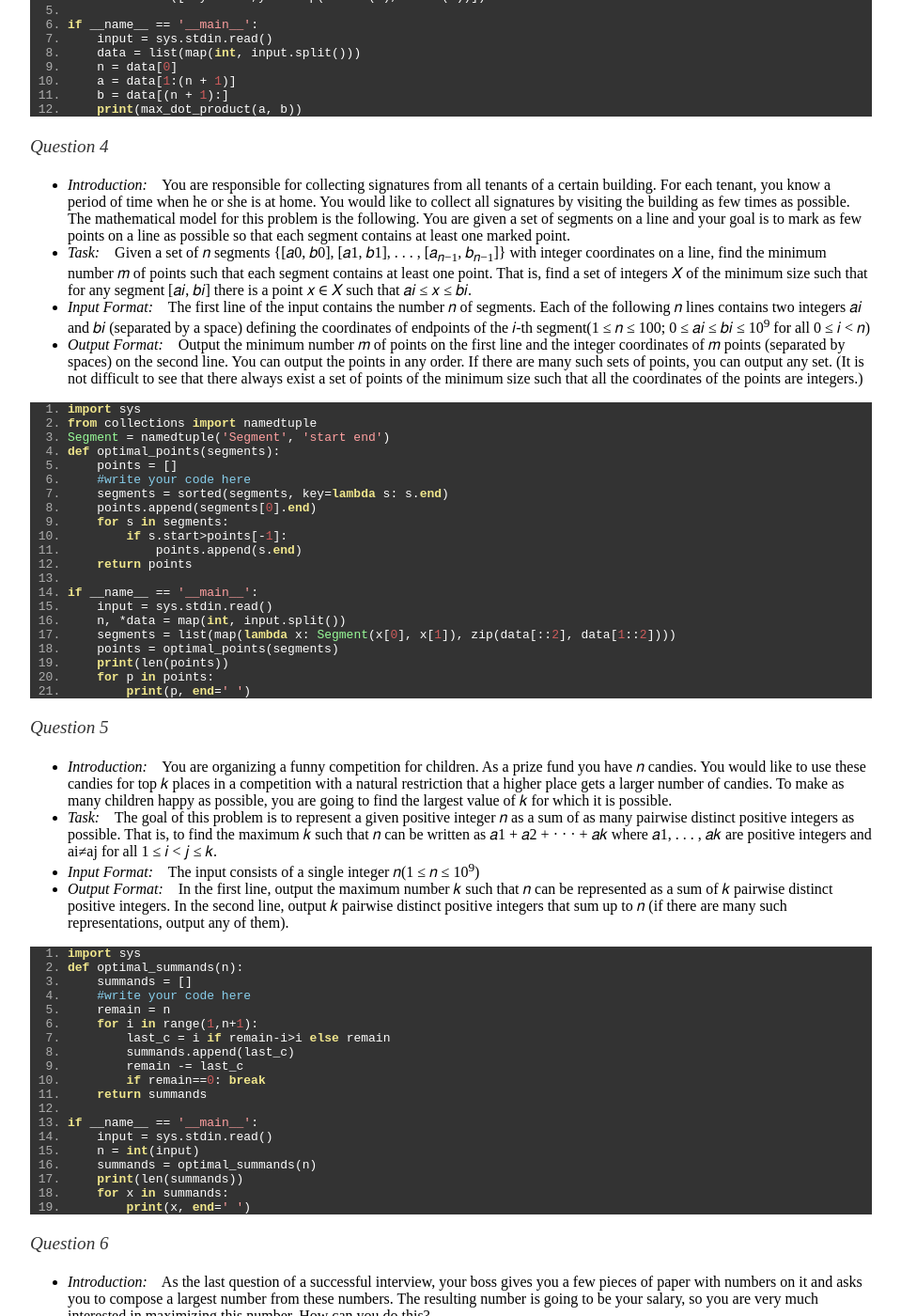
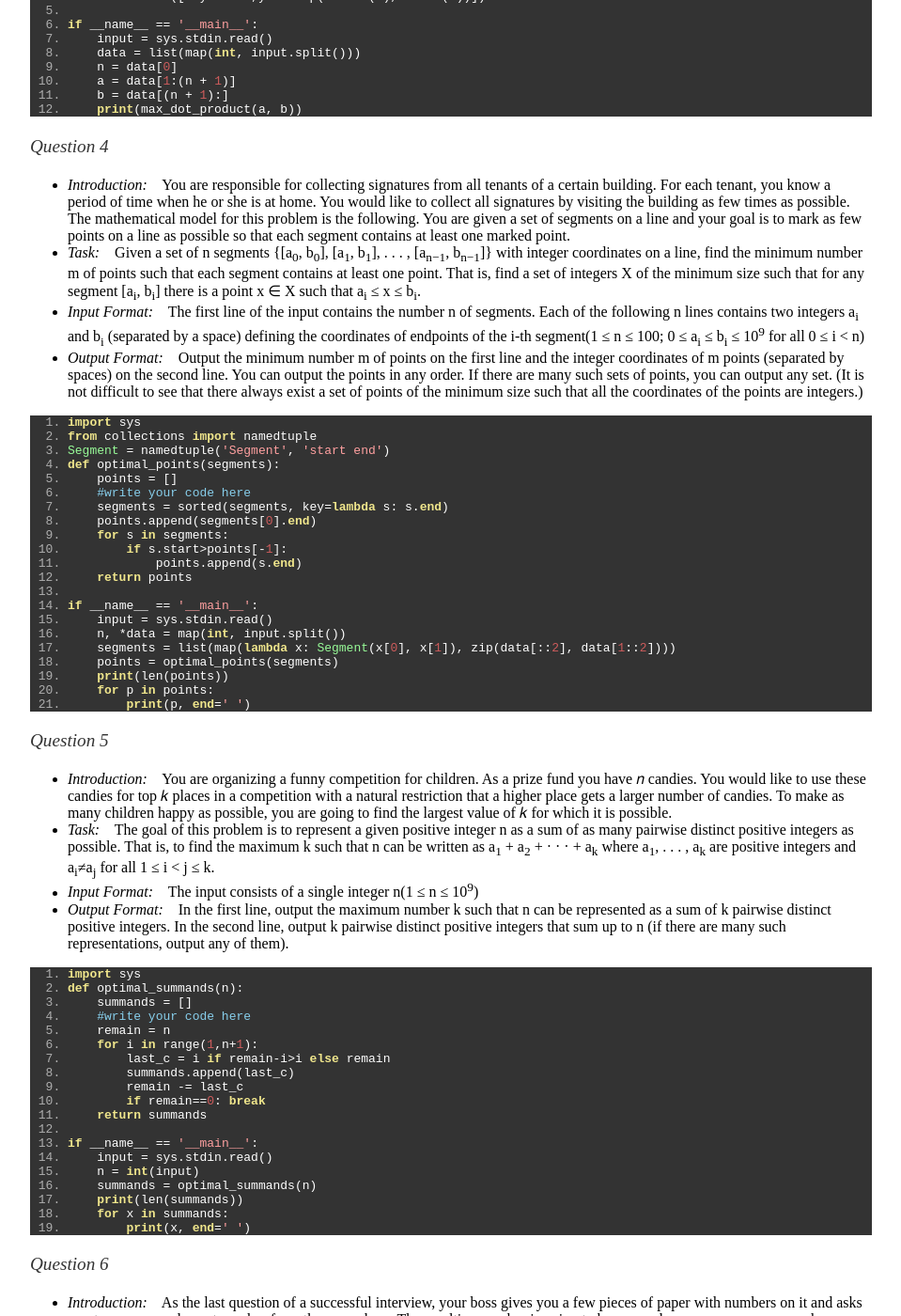
Before and after one commit to sunwenqi10/sunwenqi10.github.io, a Jekyll site: the page built from _posts/2018-09-06-greedy_algorithm.md, in a window 1280 px wide and 1400 px high, scrolled down 1415 px. Shown: the whole window at 94% size, without its empty margins (160-1119 px from the left). Built offline with Jekyll 4.4.1, drawn with Linux system fonts in a browser that asks for light colours; formulas are drawn with MathJax 3; comment, search, counter and statistics services are not loaded; some of the changed text lies outside the part shown.

Commit message:
Update _posts/2018-09-06-greedy_algorithm.md

````diff
--- a/_posts/2018-09-06-greedy_algorithm.md
+++ b/_posts/2018-09-06-greedy_algorithm.md
@@ -78,9 +78,9 @@ if __name__ == '__main__':
 
 *Question 4*
 + *Introduction:* &nbsp;&nbsp; You are responsible for collecting signatures from all tenants of a certain building. For each tenant, you know a period of time when he or she is at home. You would like to collect all signatures by visiting the building as few times as possible. The mathematical model for this problem is the following. You are given a set of segments on a line and your goal is to mark as few points on a line as possible so that each segment contains at least one marked point.
-+ *Task:* &nbsp;&nbsp; Given a set of 𝑛 segments {[𝑎0, 𝑏0], [𝑎1, 𝑏1], . . . , [𝑎<sub>𝑛−1</sub>, 𝑏<sub>𝑛−1</sub>]} with integer coordinates on a line, find the minimum number 𝑚 of points such that each segment contains at least one point. That is, find a set of integers 𝑋 of the minimum size such that for any segment [𝑎𝑖, 𝑏𝑖] there is a point 𝑥 ∈ 𝑋 such that 𝑎𝑖 ≤ 𝑥 ≤ 𝑏𝑖.
-+ *Input Format:* &nbsp;&nbsp; The first line of the input contains the number 𝑛 of segments. Each of the following 𝑛 lines contains two integers 𝑎𝑖 and 𝑏𝑖 (separated by a space) defining the coordinates of endpoints of the 𝑖-th segment(1 ≤ 𝑛 ≤ 100; 0 ≤ 𝑎𝑖 ≤ 𝑏𝑖 ≤ 10<sup>9</sup> for all 0 ≤ 𝑖 < 𝑛)
-+ *Output Format:* &nbsp;&nbsp; Output the minimum number 𝑚 of points on the first line and the integer coordinates of 𝑚 points (separated by spaces) on the second line. You can output the points in any order. If there are many such sets of points, you can output any set. (It is not difficult to see that there always exist a set of points of the minimum size such that all the coordinates of the points are integers.)
++ *Task:* &nbsp;&nbsp; Given a set of n segments {[a<sub>0</sub>, b<sub>0</sub>], [a<sub>1</sub>, b<sub>1</sub>], . . . , [a<sub>n−1</sub>, b<sub>n−1</sub>]} with integer coordinates on a line, find the minimum number m of points such that each segment contains at least one point. That is, find a set of integers X of the minimum size such that for any segment [a<sub>i</sub>, b<sub>i</sub>] there is a point x ∈ X such that a<sub>i</sub> ≤ x ≤ b<sub>i</sub>.
++ *Input Format:* &nbsp;&nbsp; The first line of the input contains the number n of segments. Each of the following n lines contains two integers a<sub>i</sub> and b<sub>i</sub> (separated by a space) defining the coordinates of endpoints of the i-th segment(1 ≤ n ≤ 100; 0 ≤ a<sub>i</sub> ≤ b<sub>i</sub> ≤ 10<sup>9</sup> for all 0 ≤ i < n)
++ *Output Format:* &nbsp;&nbsp; Output the minimum number m of points on the first line and the integer coordinates of m points (separated by spaces) on the second line. You can output the points in any order. If there are many such sets of points, you can output any set. (It is not difficult to see that there always exist a set of points of the minimum size such that all the coordinates of the points are integers.)
 
 ```python
 import sys
@@ -108,9 +108,9 @@ if __name__ == '__main__':
 
 *Question 5*
 + *Introduction:* &nbsp;&nbsp; You are organizing a funny competition for children. As a prize fund you have 𝑛 candies. You would like to use these candies for top 𝑘 places in a competition with a natural restriction that a higher place gets a larger number of candies. To make as many children happy as possible, you are going to find the largest value of 𝑘 for which it is possible.
-+ *Task:* &nbsp;&nbsp; The goal of this problem is to represent a given positive integer 𝑛 as a sum of as many pairwise distinct positive integers as possible. That is, to find the maximum 𝑘 such that 𝑛 can be written as 𝑎1 + 𝑎2 + · · · + 𝑎𝑘 where 𝑎1, . . . , 𝑎𝑘 are positive integers and ai&ne;aj for all 1 ≤ 𝑖 < 𝑗 ≤ 𝑘.
-+ *Input Format:* &nbsp;&nbsp; The input consists of a single integer 𝑛(1 ≤ 𝑛 ≤ 10<sup>9</sup>)
-+ *Output Format:* &nbsp;&nbsp; In the first line, output the maximum number 𝑘 such that 𝑛 can be represented as a sum of 𝑘 pairwise distinct positive integers. In the second line, output 𝑘 pairwise distinct positive integers that sum up to 𝑛 (if there are many such representations, output any of them).
++ *Task:* &nbsp;&nbsp; The goal of this problem is to represent a given positive integer n as a sum of as many pairwise distinct positive integers as possible. That is, to find the maximum k such that n can be written as a<sub>1</sub> + a<sub>2</sub> + · · · + a<sub>k</sub> where a<sub>1</sub>, . . . , a<sub>k</sub> are positive integers and a<sub>i</sub>&ne;a<sub>j</sub> for all 1 ≤ i < j ≤ k.
++ *Input Format:* &nbsp;&nbsp; The input consists of a single integer n(1 ≤ n ≤ 10<sup>9</sup>)
++ *Output Format:* &nbsp;&nbsp; In the first line, output the maximum number k such that n can be represented as a sum of k pairwise distinct positive integers. In the second line, output k pairwise distinct positive integers that sum up to n (if there are many such representations, output any of them).
 
 ```python
 import sys
@@ -137,8 +137,8 @@ if __name__ == '__main__':
 *Question 6*
 + *Introduction:* &nbsp;&nbsp; As the last question of a successful interview, your boss gives you a few pieces of paper with numbers on it and asks you to compose a largest number from these numbers. The resulting number is going to be your salary, so you are very much interested in maximizing this number. How can you do this?
 + *Task:* &nbsp;&nbsp; Compose the largest number out of a set of integers.
-+ *Input Format:* &nbsp;&nbsp; The first line of the input contains an integer 𝑛. The second line contains integers 𝑎1, 𝑎2, . . . , 𝑎𝑛(1 ≤ 𝑛 ≤ 100; 1 ≤ 𝑎𝑖 ≤ 10<sup>3</sup> for all 1 ≤ 𝑖 ≤ 𝑛)
-+ *Output Format:* &nbsp;&nbsp; Output the largest number that can be composed out of 𝑎1, 𝑎2, . . . , 𝑎𝑛.
++ *Input Format:* &nbsp;&nbsp; The first line of the input contains an integer n. The second line contains integers a<sub>1</sub>, a<sub>2</sub>, . . . , a<sub>n</sub>(1 ≤ n ≤ 100; 1 ≤ a<sub>i</sub> ≤ 10<sup>3</sup> for all 1 ≤ i ≤ n)
++ *Output Format:* &nbsp;&nbsp; Output the largest number that can be composed out of a<sub>1</sub>, a<sub>2</sub>, . . . , a<sub>n</sub>.
 
 ```python
 import sys
````
